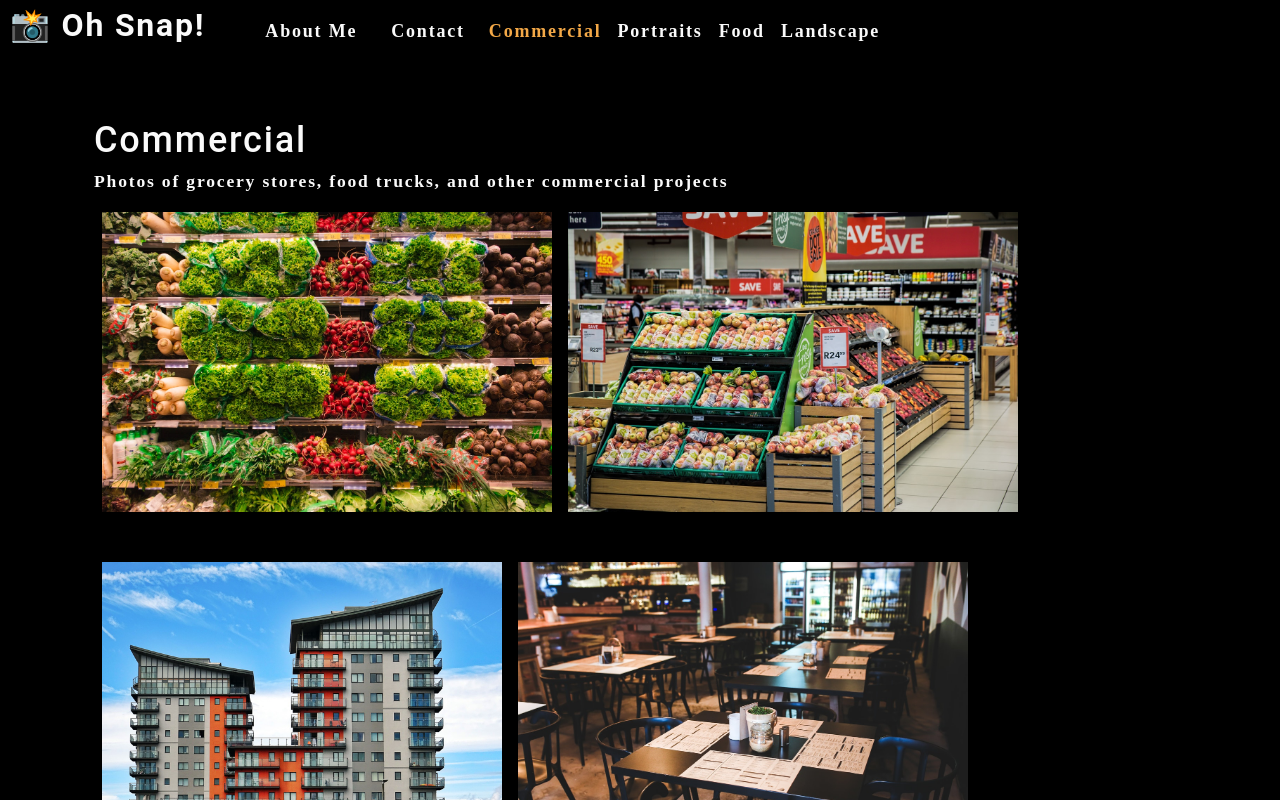
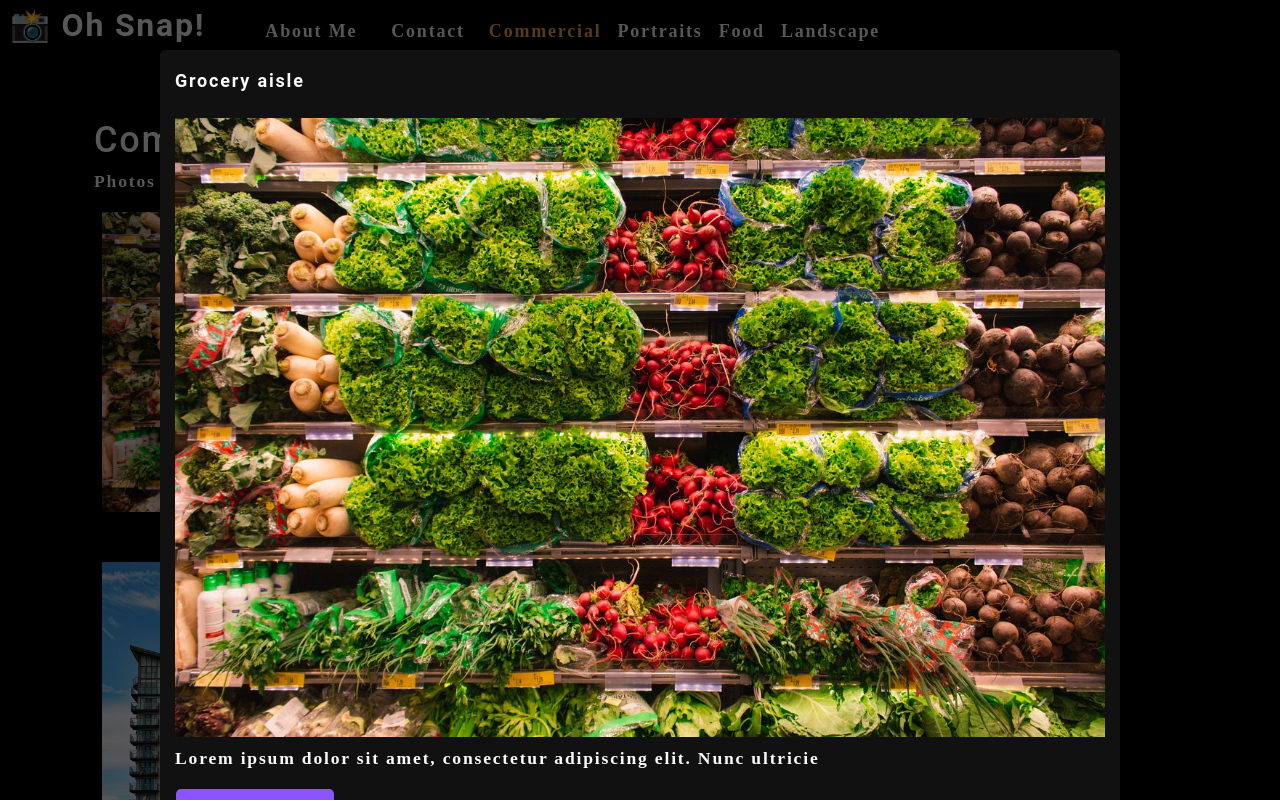
Before and after one commit to cpesar/photo-port, a React (Create React App) app: page / in a window 1280 px wide. Both pictures are taken after a click on the picture 327 px from the left and 361 px from the top of the page. Shown: the top 800 px of the page. Built offline with nearby package versions, Linux system fonts and the light colour scheme; the HTML template or start-up script is replaced by a standard one.

Commit message:
added a modal to view/close images

```diff
--- /dev/null
+++ b/src/components/Modal/index.js
@@ -0,0 +1,25 @@
+import React from 'react';
+
+
+function Modal({ onClose, currentPhoto}){
+  const {name, category, description, index} = currentPhoto;
+
+  return(
+    <div className="modalBackdrop">
+      <div className="modalContainer">
+        <h3 className="modalTitle">{name}</h3>
+        <img src={require(`../../assets/large/${category}/${index}.jpg`).default} alt="current category" />
+        <p>
+          {description}
+        </p>
+        <button type="button" onClick={onClose}>
+          Close this modal
+        </button>
+      </div>
+    </div>
+  )
+
+
+}
+
+export default Modal;
--- a/src/components/Nav/index.js
+++ b/src/components/Nav/index.js
@@ -1,11 +1,10 @@
 // import React, { useEffect } from 'react';
-import React from "react";
+import React, {useEffect} from "react";
 import { capitalizeFirstLetter } from '../../utils/helpers';
 
 
 
 function Nav(props){
-
   const {
     categories= [],
     setCurrentCategory,
@@ -14,9 +13,9 @@
     setContactSelected
   } = props;
 
-  // useEffect(() => {
-  //   document.title = capitalizeFirstLetter(currentCategory.name);
-  // }, [currentCategory]);
+  useEffect(() => {
+    document.title = capitalizeFirstLetter(currentCategory.name);
+  }, [currentCategory]);
   // const handleClick = (item) => {
   //   console.log(item);
   //   return item;
--- a/src/components/PhotoList/index.js
+++ b/src/components/PhotoList/index.js
@@ -1,9 +1,12 @@
 
 import React, { useState } from 'react';
-// import Modal from '../Modal';
+import Modal from '../Modal';
 // import PhotoList from './components/PhotoList';
 
 const PhotoList = ({ category }) => {
+    // Set the initial state to false so that the modal doesn't open until a user clicks on an image
+  const [isModalOpen, setIsModalOpen] = useState(false);
+  const [currentPhoto, setCurrentPhoto] = useState();
 
   const [photos] = useState([
     {
@@ -103,17 +106,35 @@
     },
   ]);
 
+
+
+
   const currentPhotos = photos.filter((photo) => photo.category === category);
+
+
+  const toggleModal = (image, i) => {
+    setCurrentPhoto({...image, index: i});
+    setIsModalOpen(!isModalOpen);
+  };
+
+
 
   return (
     <div>
+      {isModalOpen &&
+        <Modal currentPhoto={currentPhoto}
+        onClose={toggleModal} />}
       <div className="flex-row">
         {currentPhotos.map((image, i) => (
           <img
             src={require(`../../assets/large/${category}/${i}.jpg`).default}
-            alt="current-category"
+            // src={require(`../../assets/large/${category}/${i}.jpg`)}
+            // alt="current-category"
+            alt={image.name}
             className="img-thumbnail mx-1"
+            onClick={() => toggleModal(image, i)}
             key={image.name}
+            // key="current-category"
           />
         ))}
       </div>
```
